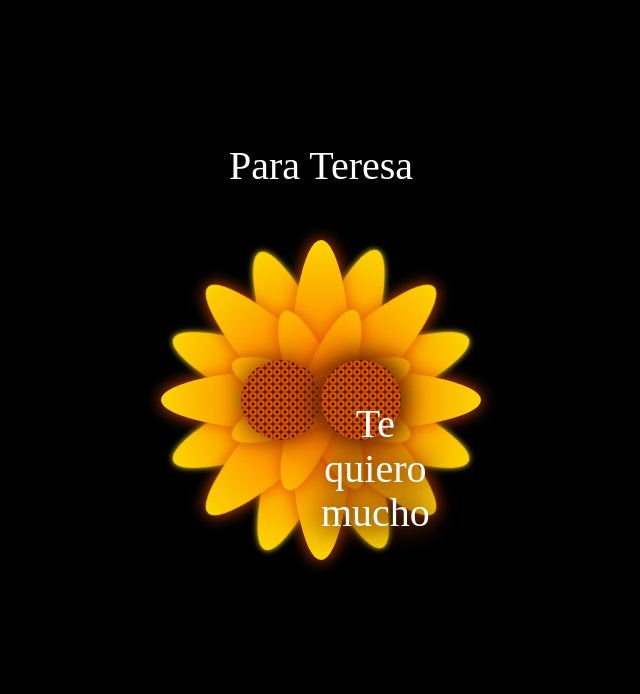
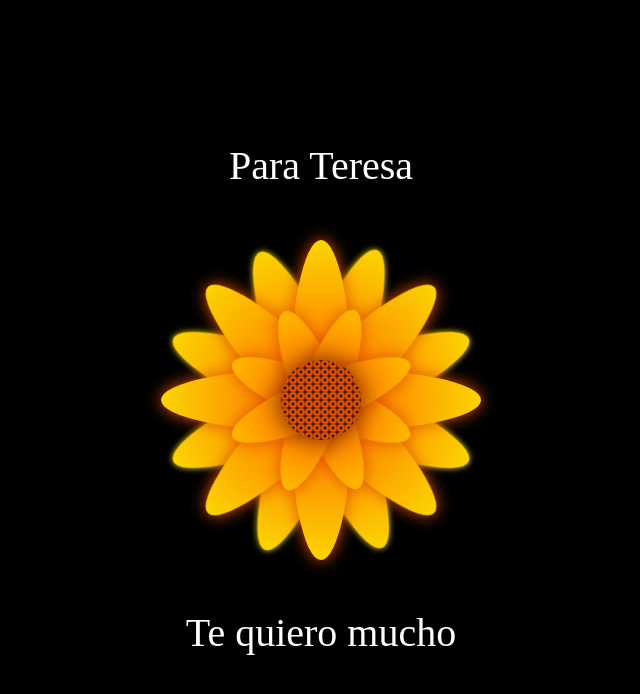
Before and after one commit to nekomiya16/teresa, a plain HTML site: page docs/index.html in a window 1280 px wide. Shown: the whole page, without its empty margins (319-959 px from the left). Drawn offline with Linux system fonts and the light colour scheme.

Commit message:
Update index.html

```diff
--- a/docs/index.html
+++ b/docs/index.html
@@ -40,8 +40,6 @@
     </div>
     <div class="Petal3 p4">
     </div>
-<div class="mid">
-<div class="mid">
     <div class="text-below">Te quiero mucho</div>
   </div>
 </body>
```
